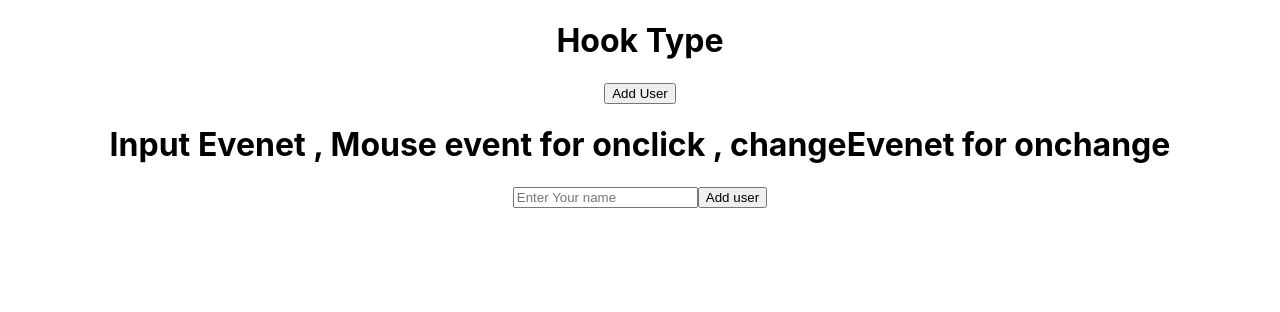
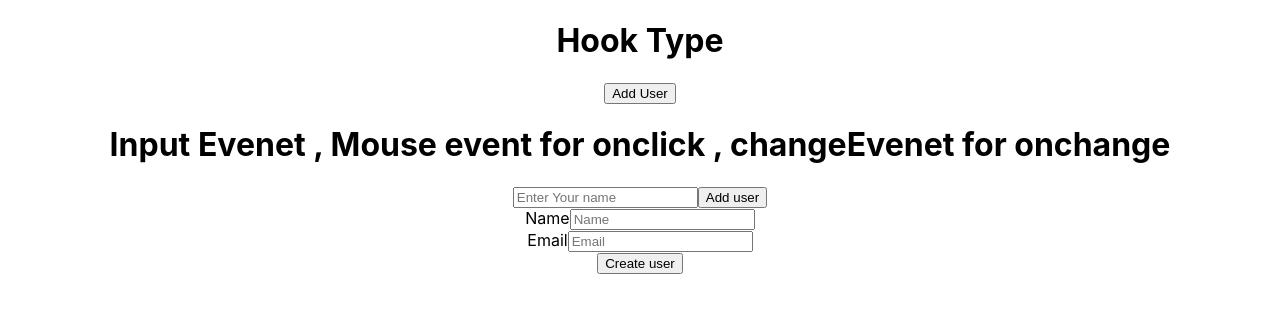
Before and after one commit to AsifAhmedSahil/Think-in-a-Typescript-Way---React-typescript, a React (Create React App) app: page / in a window 1280 px wide. Shown: the top 312 px of the page. Built offline with nearby package versions, Linux system fonts and the light colour scheme.

Commit message:
form create with react typescript

```diff
--- a/src/App.tsx
+++ b/src/App.tsx
@@ -4,6 +4,7 @@ import './App.css';
 import Button from './Components/Button';
 import ButtonStyle from './Components/ButtonStyle';
 import DataFetch from './Components/DataFetch';
+import Form from './Components/Form';
 import InputEvents from './Components/InputEvents';
 import Post from './Components/Post';
 import User from './Components/User';
@@ -95,6 +96,8 @@ function App() {
 
     <InputEvents/>
 
+    <Form/>
+
     </div>
   );
 }
--- /dev/null
+++ b/src/Components/Form.tsx
@@ -0,0 +1,46 @@
+import React, { useState } from 'react'
+
+const Form = () => {
+    const[name,setName] = useState("")
+    const[email,setEmail] = useState("")
+    const[formData,setFormData] = useState("")
+
+    const handleNameChange = (event:React.ChangeEvent<HTMLInputElement>) =>{
+        setName(event.target.value);
+
+    }
+
+    const handleEmailChange = (event:React.ChangeEvent<HTMLInputElement>) =>{
+        setEmail(event.target.value);
+
+    }
+
+    const handleSubmit = (event:React.FormEvent<HTMLFormElement>) =>{
+        event.preventDefault();
+        const newUser = {name,email}
+        // setFormData(newUser)
+        console.log(newUser)
+
+
+    }
+  return (
+    <form onSubmit={handleSubmit}>
+        <div>
+        <label htmlFor="">
+            Name
+            <input type="text" placeholder='Name' name='name' value={name} required onChange={handleNameChange} />
+        </label>
+        </div>
+        <div>
+        <label htmlFor="">
+            Email
+            <input type="email" placeholder='Email' name='email' value={email} required onChange={handleEmailChange} />
+        </label>
+        </div>
+
+        <button type='submit'>Create user</button>
+    </form>
+  )
+}
+
+export default Form
```
